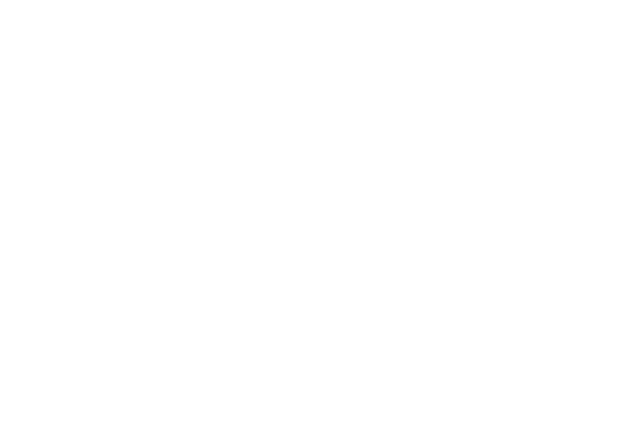
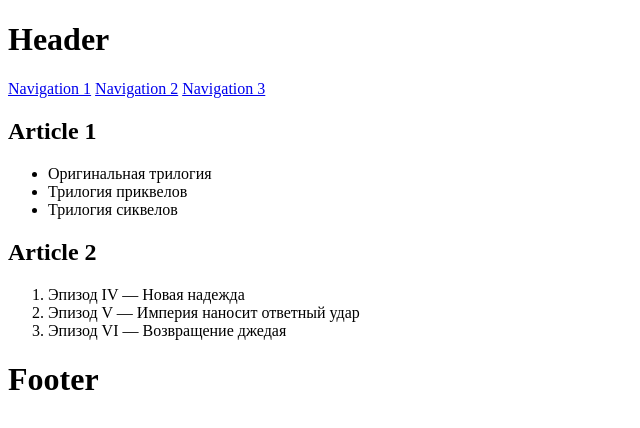
Before and after one commit to js-tasks-ru/htmlcss-20230411_mactub07, a website: page 02-dz0/01-semantic-mockup/solution.html in a window 1280 px wide. Shown: the whole page, without its empty margins (0-640 px from the left). Drawn offline with Linux system fonts and the light colour scheme.

Commit message:
add semantic html

```diff
--- a/02-dz0/01-semantic-mockup/solution.html
+++ b/02-dz0/01-semantic-mockup/solution.html
@@ -1,4 +1,38 @@
 <!DOCTYPE html>
 <html lang="ru">
-    <!-- Ваше решение -->
+    <head>
+        <meta charset="utf-8">
+        <title>Semantic mockup</title>
+    </head>
+    <body>
+        <header>
+            <h1>Header</h1>
+            <nav>
+                <a href="#">Navigation 1</a>
+                <a href="#">Navigation 2</a>
+                <a href="#">Navigation 3</a>
+            </nav>
+        </header>
+        <main>
+            <article>
+                <h2>Article 1</h2>
+                <ul>
+                    <li>Оригинальная трилогия</li>
+                    <li>Трилогия приквелов</li>
+                    <li>Трилогия сиквелов</li>
+                </ul>
+            </article>
+            <article>
+                <h2>Article 2</h2>
+                <ol>
+                    <li>Эпизод IV — Новая надежда</li>
+                    <li>Эпизод V — Империя наносит ответный удар</li>
+                    <li>Эпизод VI — Возвращение джедая</li>
+                </ol>
+            </article>
+        </main>
+        <footer>
+            <h1>Footer</h1>
+        </footer>
+    </body>
 </html>
```
